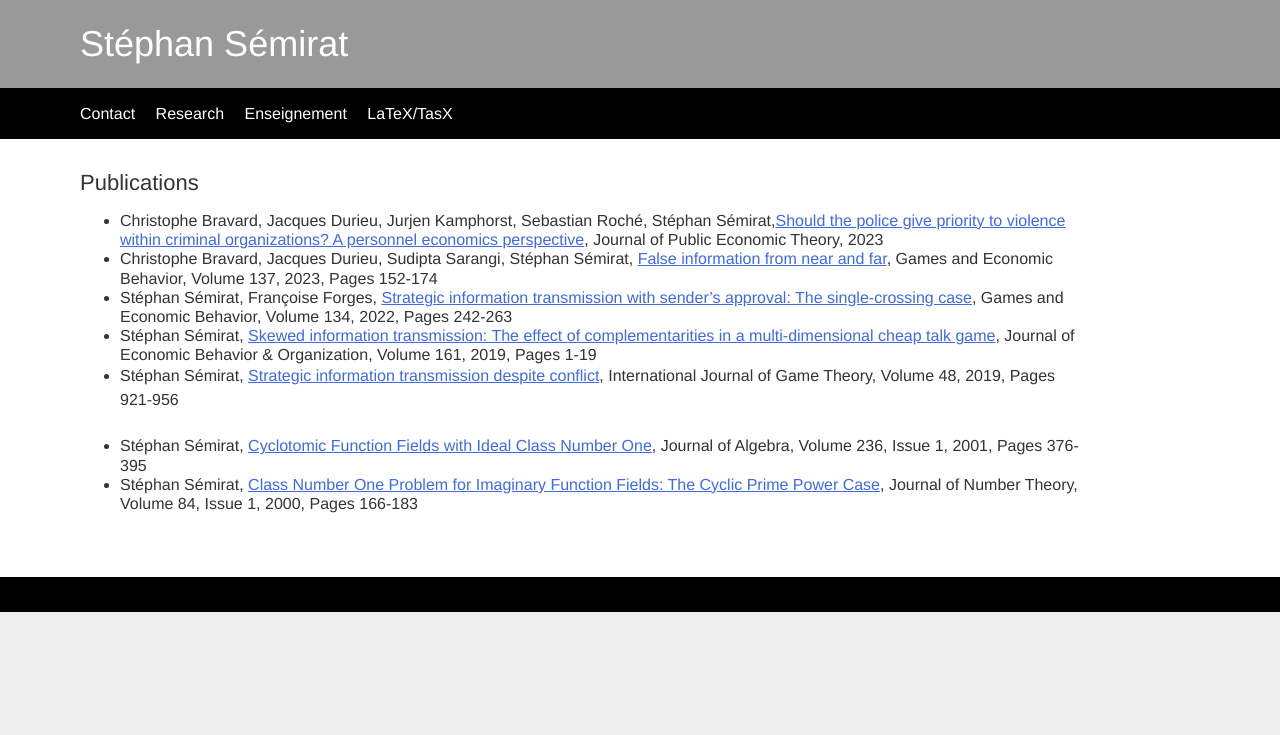
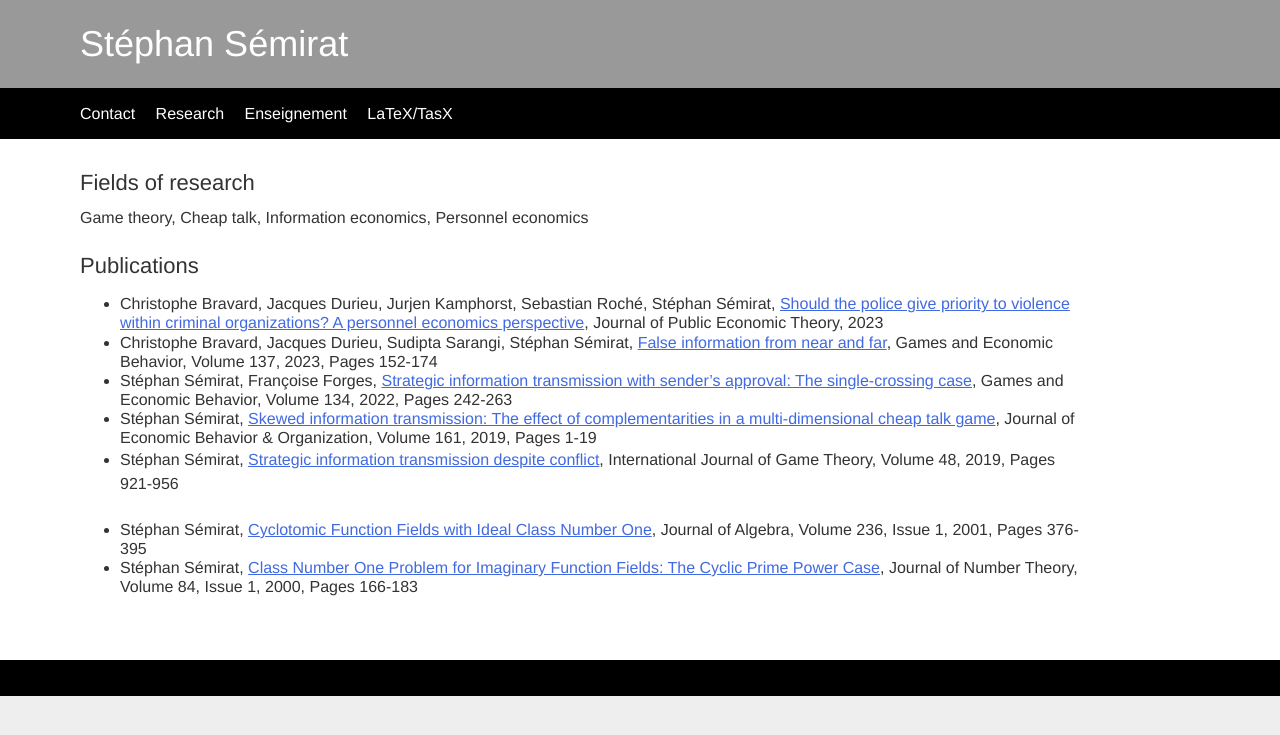
Before and after one commit to ssemirat/ssemirat.github.io, a Jekyll site: the page built from research.md, in a window 1280 px wide. Shown: the top 735 px of the page. Built offline with Jekyll 4.4.1, drawn with Linux system fonts in a browser that asks for light colours.

Commit message:
modified:   research.md

```diff
--- a/research.md
+++ b/research.md
@@ -2,9 +2,13 @@
 title: "Research"
 layout: "default"
 ---
+### Fields of research
+
+Game theory, Cheap talk, Information economics, Personnel economics
+
 ### Publications
 
-- Christophe Bravard, Jacques Durieu, Jurjen Kamphorst, Sebastian Roché, Stéphan Sémirat,[Should the police give priority to violence within criminal organizations? A personnel economics perspective](https://doi.org/10.1111/jpet.12666), Journal of Public Economic Theory, 2023
+- Christophe Bravard, Jacques Durieu, Jurjen Kamphorst, Sebastian Roché, Stéphan Sémirat, [Should the police give priority to violence within criminal organizations? A personnel economics perspective](https://doi.org/10.1111/jpet.12666), Journal of Public Economic Theory, 2023
 - Christophe Bravard, Jacques Durieu, Sudipta Sarangi, Stéphan Sémirat, [False information from near and far](https://doi.org/10.1016/j.geb.2022.11.002), Games and Economic Behavior, Volume 137, 2023, Pages 152-174
 - Stéphan Sémirat, Françoise Forges, [Strategic information transmission with sender's approval: The single-crossing case](https://doi.org/10.1016/j.geb.2022.05.004), Games and Economic Behavior, Volume 134, 2022, Pages 242-263
 - Stéphan Sémirat, [Skewed information transmission: The effect of complementarities in a multi-dimensional cheap talk game](https://doi.org/10.1016/j.jebo.2019.03.012), Journal of Economic Behavior & Organization, Volume 161, 2019, Pages 1-19
```
